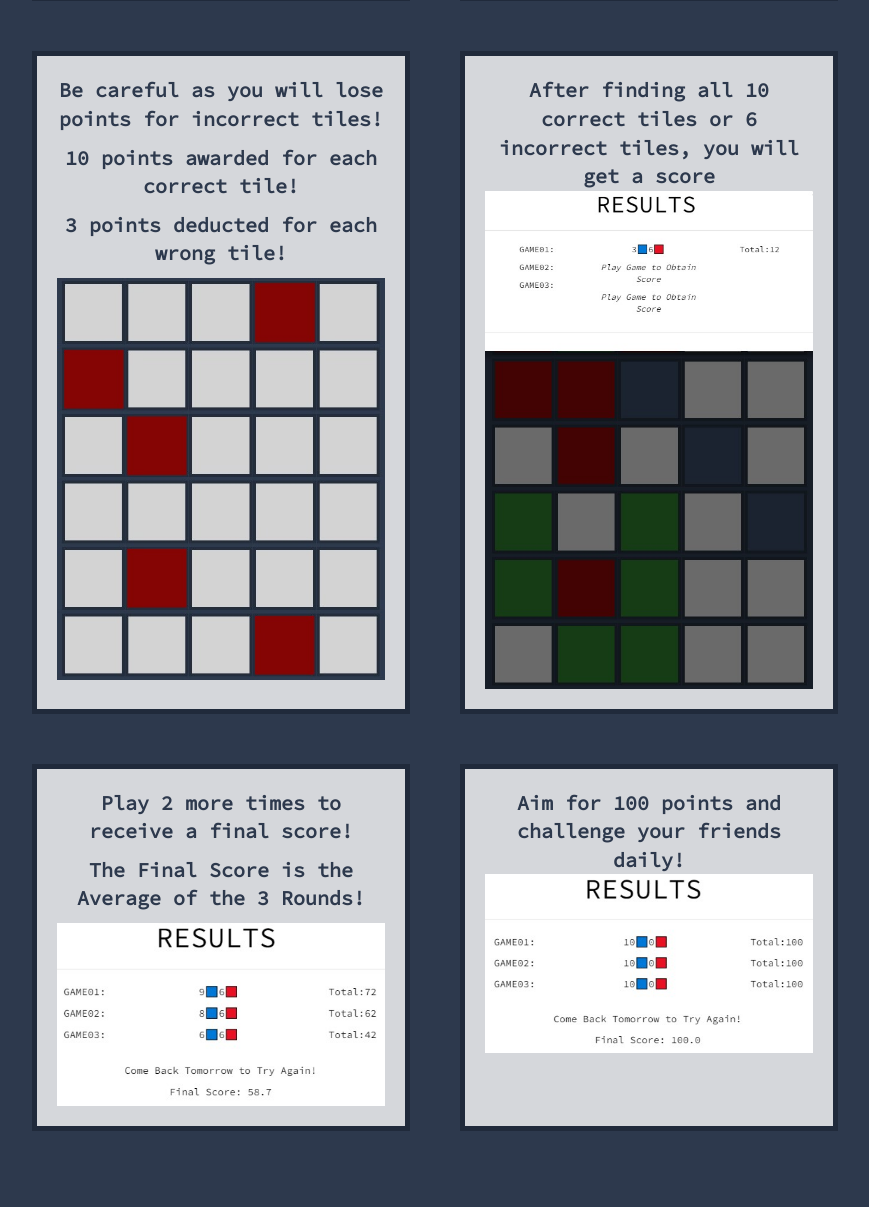
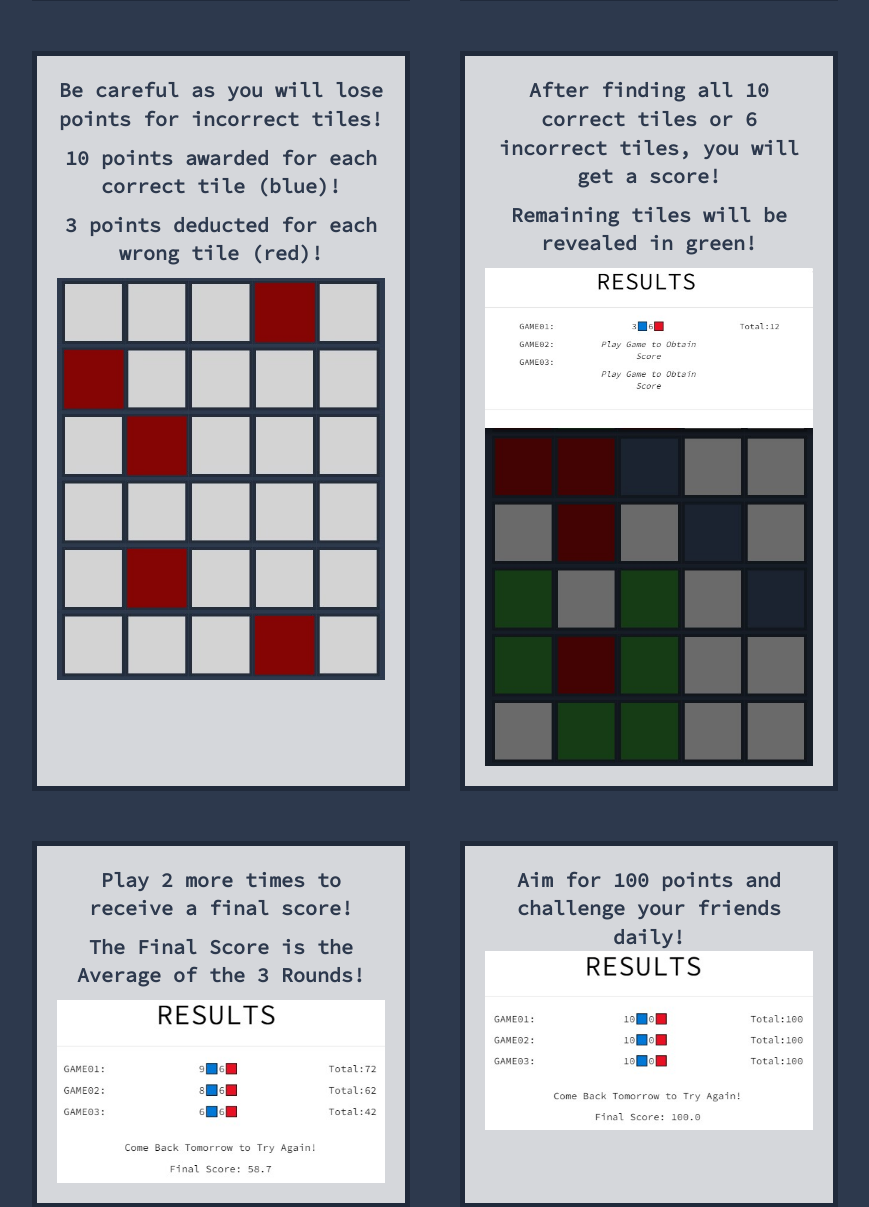
Before and after one commit to jakobdorian/CITS3403-Project, a Flask app: page / in a window 1280 px wide. Shown: the part 1509-2716 px from the top of the page, without its empty margins (205-1074 px from the left). Before the commit the page ends 2640 px from the top, so only its background shows below. Run offline with Flask 2, Linux system fonts and the light colour scheme; some libraries are stand-ins or nearby versions.

Commit message:
Update Rules of Game Pt2

```diff
--- a/app/templates/home.html
+++ b/app/templates/home.html
@@ -40,16 +40,17 @@
     </div>
     <div class="grid-item">
       <p>Be careful as you will lose points for incorrect tiles! </p>
-      <p>10 points awarded for each correct tile! </p>
-      <p>3 points deducted for each wrong tile! </p>
+      <p>10 points awarded for each correct tile (blue)!</p>
+      <p>3 points deducted for each wrong tile (red)! </p>
       <img
         src="{{ url_for('static', filename='images/incorrect_tile.jpg')}}"
         alt="Incorrect Tile"
       />
     </div>
     <div class="grid-item">
-      After finding all 10 correct tiles or 6 incorrect tiles, you will get a
-      score
+      <p>After finding all 10 correct tiles or 6 incorrect tiles, you will get a
+      score!</p>
+      <p> Remaining tiles will be revealed in green! </p>
       <img
         src="{{ url_for('static', filename='images/results_1.jpg')}}"
         alt="First Result"
```
